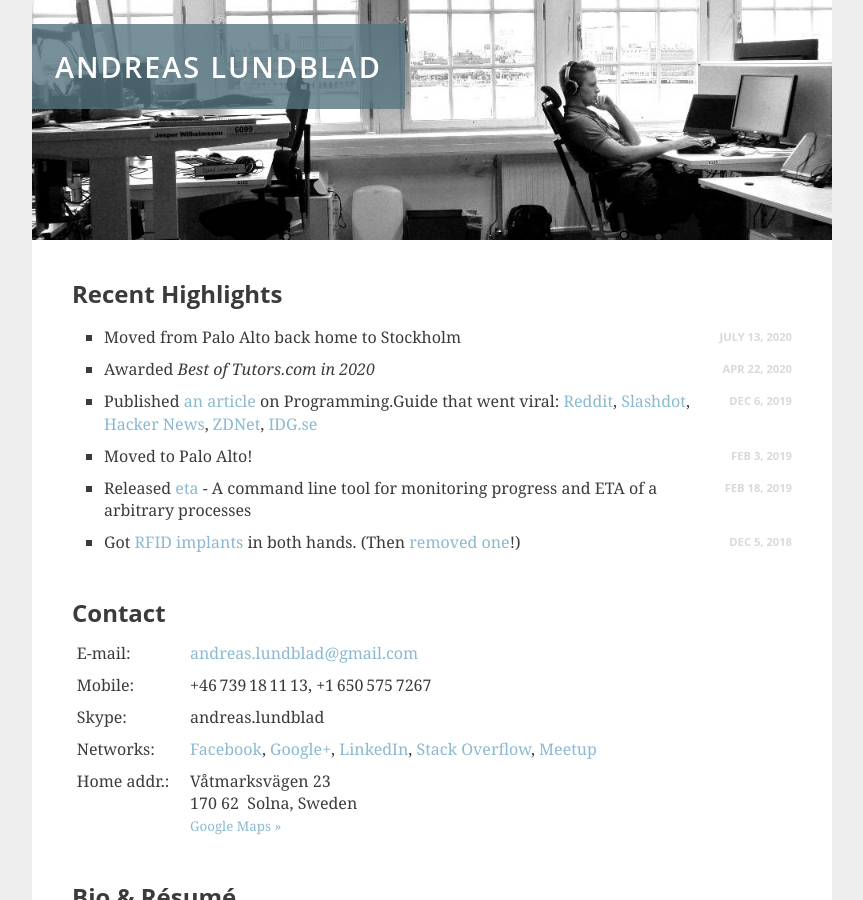
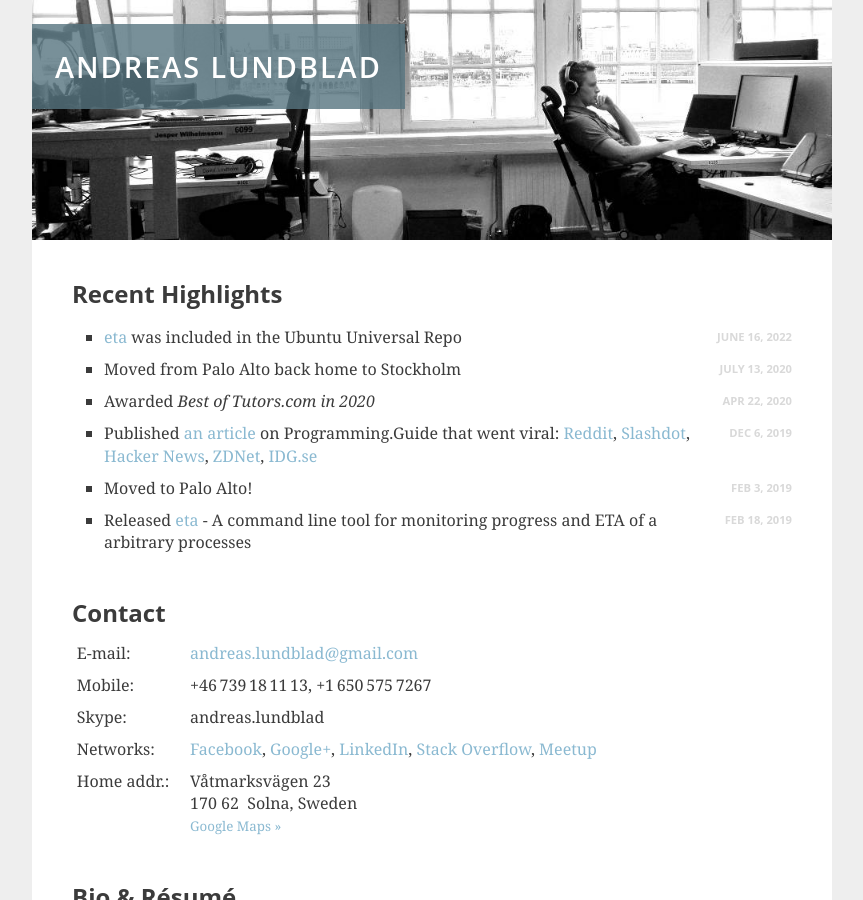
Before and after one commit to aioobe/aioobe.github.io, a Jekyll site: the page built from index.html, in a window 1280 px wide and 900 px high. Shown: the whole window, without its empty margins (208-1071 px from the left). Built offline with Jekyll 4.4.1, drawn with Linux system fonts in a browser that asks for light colours; some of the changed lines change nothing that is shown.

Commit message:
Added news about eta in Ubuntu repos.

```diff
--- a/index.html
+++ b/index.html
@@ -1,6 +1,8 @@
 ---
 layout: default
 whatsup:
+  - title: "<a href='https://github.com/aioobe/eta'>eta</a> was included in the Ubuntu Universal Repo"
+    date: "June 16, 2022"
   - title: "Moved from Palo Alto back home to Stockholm"
     date: "July 13, 2020"
   - title: "Awarded <em>Best of Tutors.com in 2020</em>"
@@ -11,8 +13,8 @@ whatsup:
     date: "Feb 3, 2019"
   - title: "Released <a href='https://github.com/aioobe/eta'>eta</a> - A command line tool for monitoring progress and ETA of a arbitrary processes"
     date: "Feb 18, 2019"
-  - title: "Got <a href='/2018/12/05/Getting-RFID-implants-in-both-hands.html'>RFID implants</a> in both hands. (Then <a href='/2019/01/17/Removing-my-NFC-implant.html'>removed one</a>!)"
-    date: "Dec 5, 2018"
+#  - title: "Got <a href='/2018/12/05/Getting-RFID-implants-in-both-hands.html'>RFID implants</a> in both hands. (Then <a href='/2019/01/17/Removing-my-NFC-implant.html'>removed one</a>!)"
+#    date: "Dec 5, 2018"
 #  - title: "Created <a href='https://github.com/aioobe/dead-simple-jekyll-comments'>Dead Simple Jekyll Comments</a>"
 #    date: "Jun 26, 2018"
 #  - title: "Launched <a href='https://programming.guide'>Programming.Guide</a>"
```
